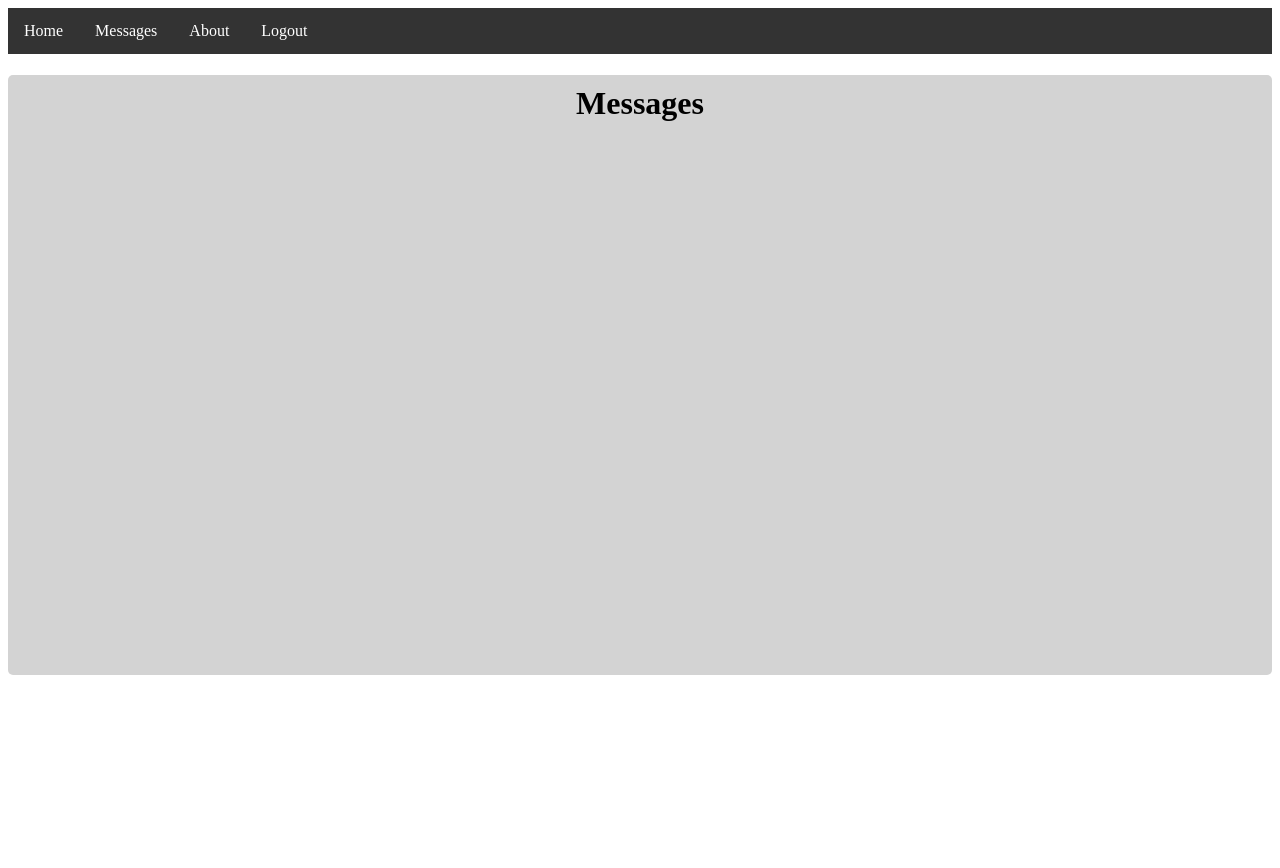
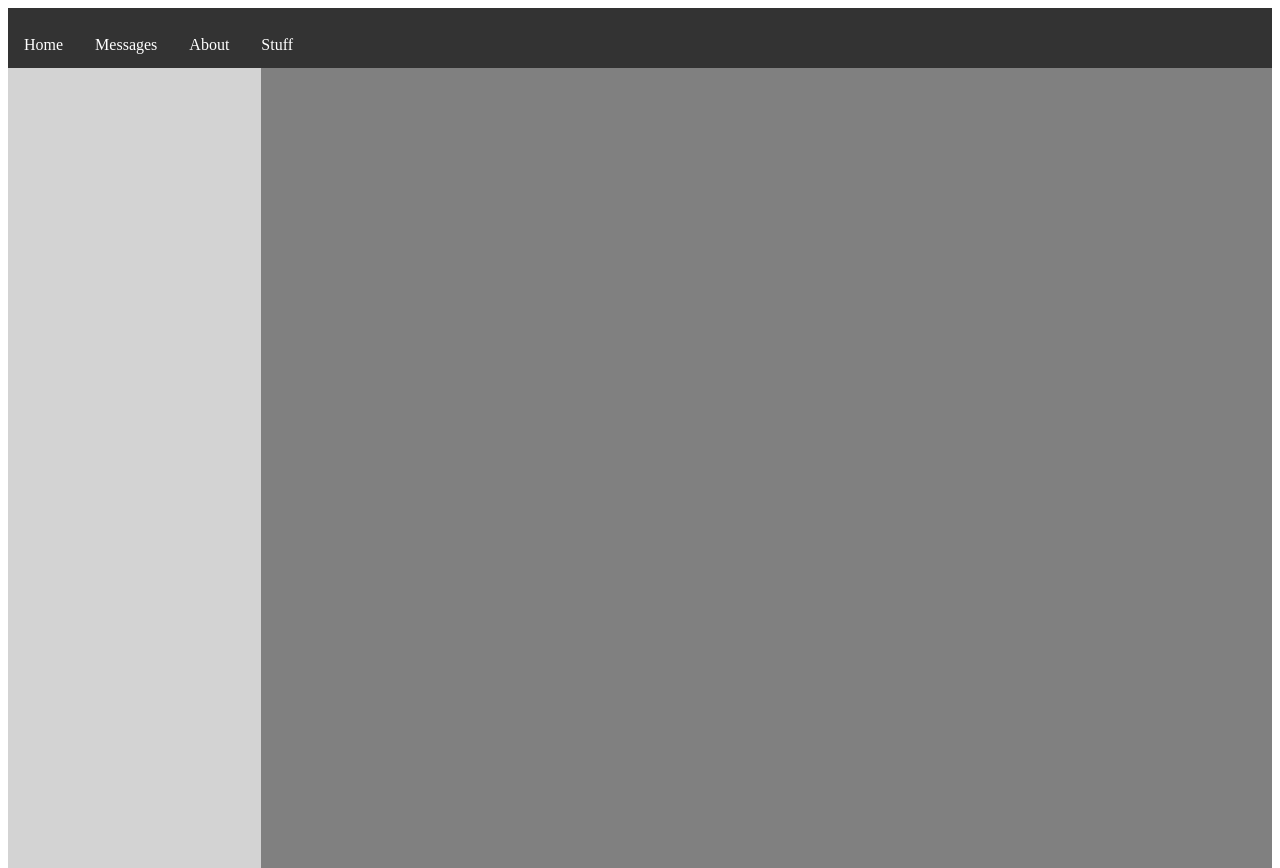
Before and after one commit to IsaacReed/Chat-App, a website: page messages.html in a window 1280 px wide. Before the commit the page ends 800 px from the top, so only its background shows below. Drawn offline with Linux system fonts and the light colour scheme.

```diff
--- a/homePage.css
+++ b/homePage.css
@@ -15,6 +15,7 @@
     color: white;
     text-align: center;
     padding: 14px 16px;
+		margin-top: 14px;
     text-decoration: none;
 }
 
@@ -26,7 +27,7 @@
     background-color: #4CAF50;
 }
 
-div {
+.mainContainer {
 	height: 600px;
 	background-color: lightgray;
 	border-radius: 5px;
@@ -35,3 +36,7 @@
 .pageInfo {
 padding: 10px;
 }
+
+.signInBut {
+
+}
--- /dev/null
+++ b/messagePage.css
@@ -0,0 +1,15 @@
+.sideBar {
+	width: 20%;
+	height: 800px;
+	float: left;
+
+	background-color: lightgray;
+}
+
+.messages {
+	width: 80%;
+	height: 800px;
+	float: right;
+
+	background-color: gray;
+}
--- a/messages.html
+++ b/messages.html
@@ -4,16 +4,23 @@
 		<meta charset="utf8" />
 		<title>Messenger</title>
 		<link rel="stylesheet" type="text/css" href="homePage.css" />
+		<link rel="stylesheet" type="text/css" href="messagePage.css" />
 	</head>
 	<body>
 		<ul>
  		 <li><a class="home" href="index.html">Home</a></li>
  		 <li><a href="#messages">Messages</a></li>
  		 <li><a href="#about">About</a></li>
- 		 <li><a href="#logout" id="logout">Logout</a></li>
+ 		 <li><a href="#logout" id="logout">Stuff</a></li>
 		</ul>
-		<div>
-			<h1 class="pageInfo" align="center">Messages</h1>
+		<div class="mainBody">
+			<div class="sideBar">
+				<!-- Will contain groups that user belongs to -->
+			</div>
+
+			<div class="messages">
+				<!-- Will contain all messages as well as compose message field -->
+			</div>
 		</div>
 	</body>
 </html>
```
Also changed, not shown: index.html (+39 -2 lines), login.html (+1 -12 lines).
